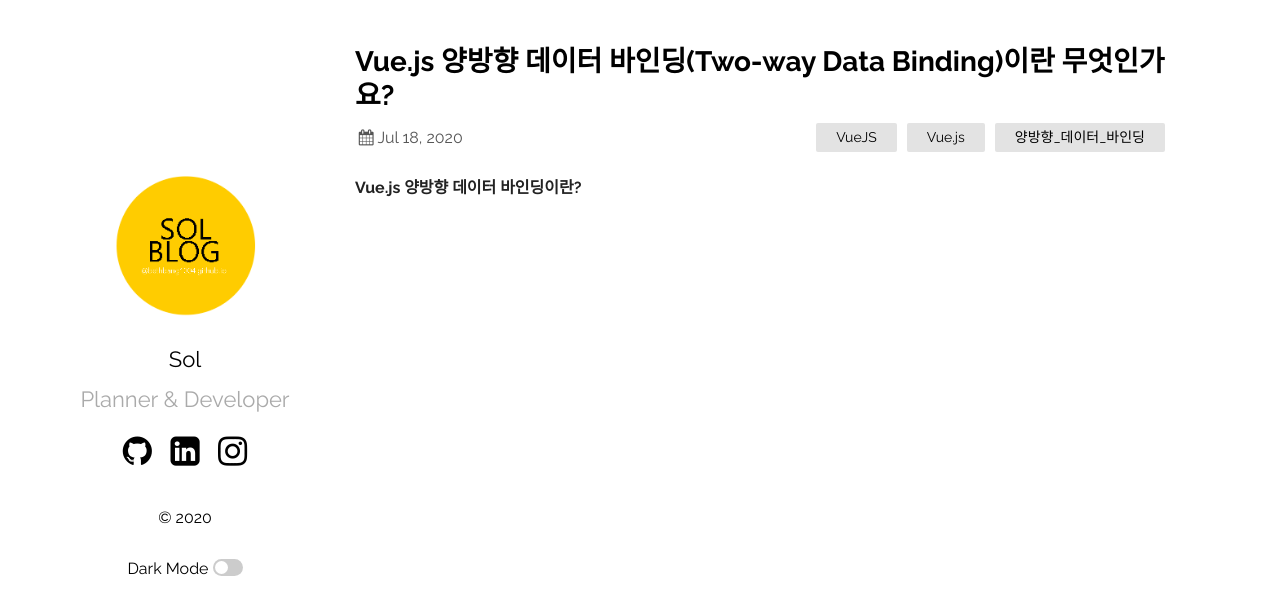
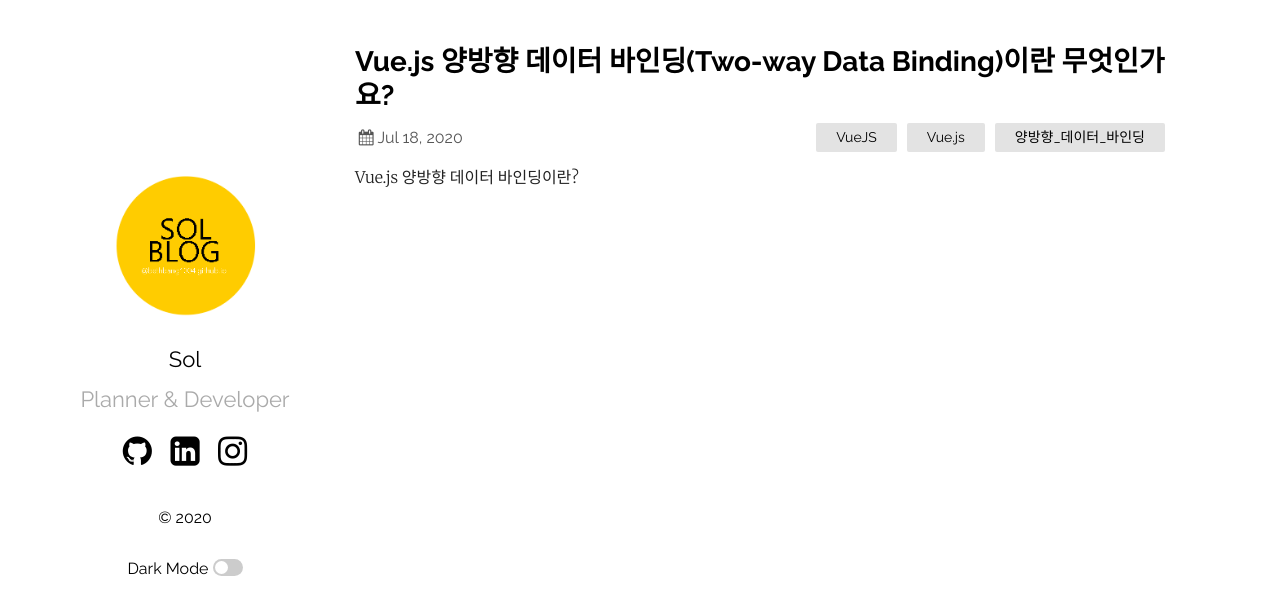
Before and after one commit to bethbang1004/bethbang1004.github.io, a Jekyll site: the page built from _posts/2020-07-19-binding-welcome-to-jekyll.markdown, in a window 1280 px wide. Shown: the top 615 px of the page. Built offline with Jekyll 4.4.1, drawn with Linux system fonts in a browser that asks for light colours.

```diff
--- a/_posts/2020-07-19-binding-welcome-to-jekyll.markdown
+++ b/_posts/2020-07-19-binding-welcome-to-jekyll.markdown
@@ -4,4 +4,4 @@ title:  "Vue.js 양방향 데이터 바인딩(Two-way Data Binding)이란 무엇
 date:   2020-07-19 00:12:51 +0900
 categories: VueJS Vue.js 양방향_데이터_바인딩
 ---
-#### Vue.js 양방향 데이터 바인딩이란?
+Vue.js 양방향 데이터 바인딩이란?
```
